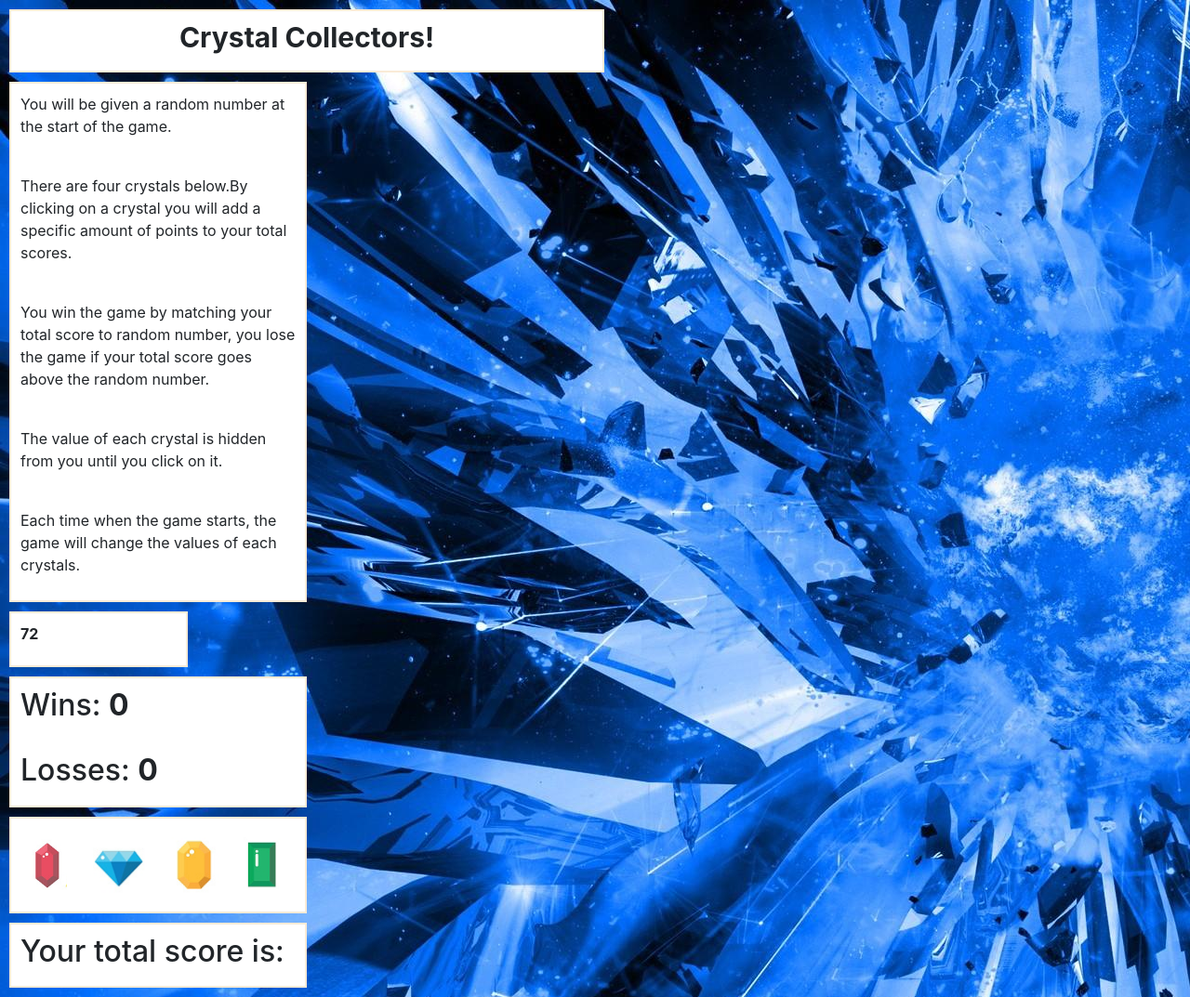
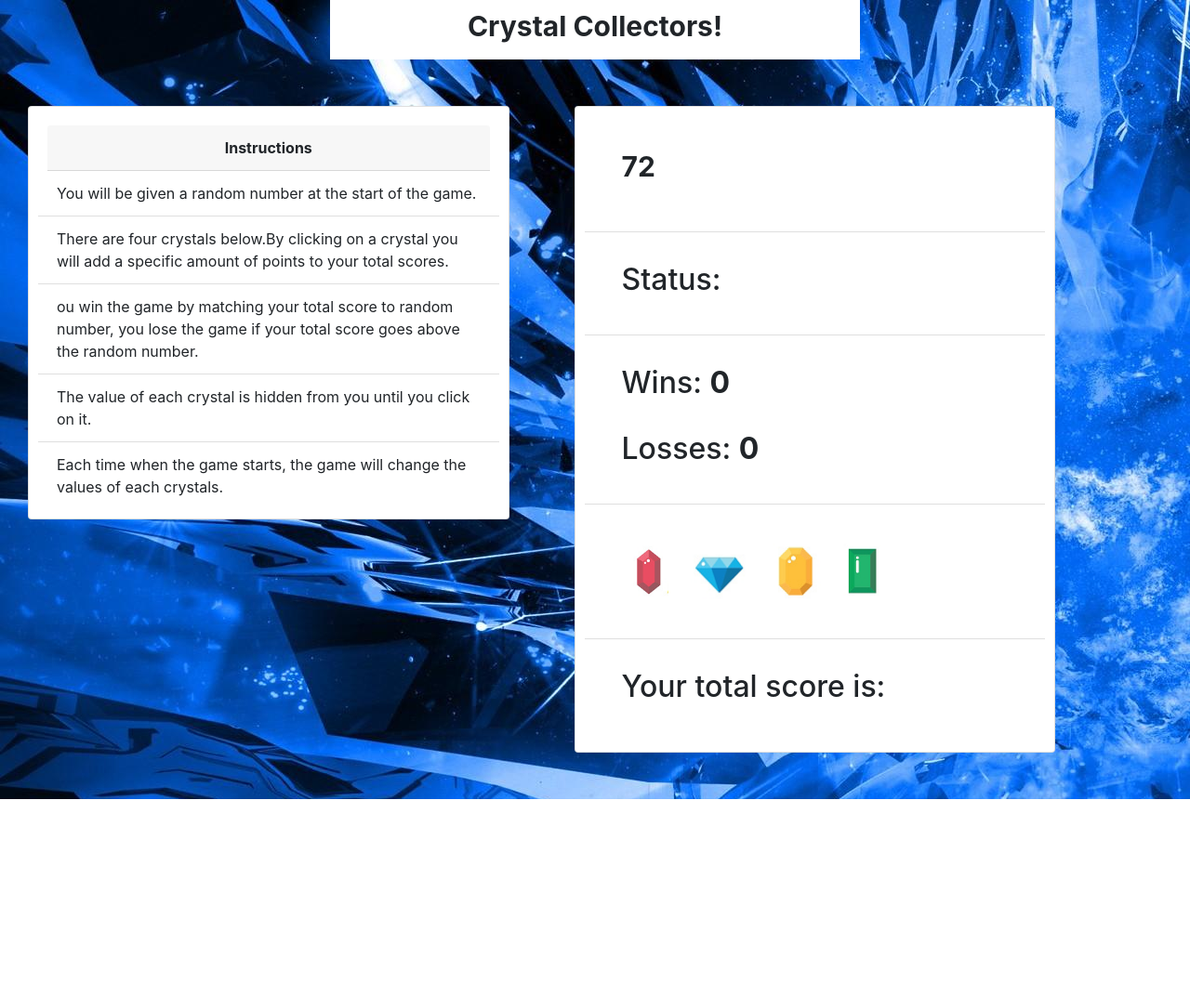
Before and after one commit to nakellw/unit-4-game, a plain HTML site: page index.html in a window 1280 px wide. Shown: the whole page at 93% size. After the commit the page ends 860 px from the top, so only its background shows below. Drawn offline with nearby package versions, Linux system fonts and the light colour scheme.

Commit message:
css changes

```diff
--- a/assets/css/style.css
+++ b/assets/css/style.css
@@ -1,12 +1,12 @@
 body {
     background-image: url(../images/blue-crystals-explosions-1920x1080-109134.jpg);
 }
+*{
+    box-sizing: inherit;
+}
+div{
 
-div{
-    background-color: white;
     margin: 10px;
-    width:25%;
-    border: solid 2px antiquewhite;
     padding: 10px;
 }
 
@@ -21,13 +21,19 @@ h1{
 }
 
 .header{
-    width: 50%;
+    width: 43%;
     background-color: #ffffff;
+    margin: auto;
+
+}
+.card-header{
+    text-align: center;
+    font-weight: bolder;
 }
 
-.instruction {
-    width: 50%;
-
+#randomNumber{
+    font-weight: bold;
+    font-size: 30px;
 }
 
 .gem{
--- a/assets/javascript/javascript.js
+++ b/assets/javascript/javascript.js
@@ -41,7 +41,7 @@ function reset(){
 
 function GOOD(){
     alert("You won!");
-    win++;
+    wins++;
     $('#numberWins').text(wins);
     reset();
 }
--- a/index.html
+++ b/index.html
@@ -16,25 +16,50 @@
         <h1>Crystal Collectors!</h1>
     </div>
 
-    <div class="instructions">
-        <p>You will be given a random number at the start of the game.</p>
-        <br>
-        <p>There are four crystals below.By clicking on a crystal you will add a specific amount of points to your total scores.</p>
-        <br>
-        <p>You win the game by matching your total score to random number, you lose the game if your total score goes above
-            the random number.</p>
-        <br>
-        <p>The value of each crystal is hidden from you until you click on it.</p>
-        <br>
-        <p>Each time when the game starts, the game will change the values of each crystals.</p>
 
+    <div class="row">
+        <div class="col-sm-5">
+            <div class="card">
+                <div class="card-header">
+                    Instructions
+                </div>
+                <ul class="list-group list-group-flush">
+                    <li class="list-group-item">You will be given a random number at the start of the game.</li>
+                    <li class="list-group-item">There are four crystals below.By clicking on a crystal you will add a specific amount of points to your
+                        total scores.
+                    </li>
+                    <li class="list-group-item">ou win the game by matching your total score to random number, you lose the game if your total score
+                        goes above the random number.</li>
+                    <li class="list-group-item">The value of each crystal is hidden from you until you click on it.
+                    </li>
+                    <li class="list-group-item">
+                        Each time when the game starts, the game will change the values of each crystals.
+                    </li>
+                </ul>
+            </div>
         </div>
 
+        <div class="col-sm-5">
+            <div class="card">
+                <ul class="list-group list-group-flush">
+
+                    <li class="list-group-item">
                         <div class="numberToMatch">
                             <span id="randomNumber"></span>
                         </div>
 
+                    </li>
+                    <li class="list-group-item">
+                        <div class="status">
+                            <h2>Status:</h2>
+                            <span id="gameStatus"></span>
+                        </div>
+
+                    </li>
+                    <li class="list-group-item">
                         <div class="winLosses">
+
+
                             <h2>Wins:
                                 <span id="numberWins"></span>
                             </h2>
@@ -44,6 +69,8 @@
                             </h2>
                         </div>
 
+                    </li>
+                    <li class="list-group-item">
                         <div class="gems">
                             <img src="assets/images/redGem.png" alt="redGem" class="one" id="redGem">
                             <img src="assets/images/blueGem.png" alt="blueGem" class="two" id="blueGem">
@@ -51,15 +78,27 @@
                             <img src="assets/images/greenGem.png" alt="greenGem" class="four" id="greenGem">
                         </div>
 
+                    </li>
+                    <li class="list-group-item">
+
                         <div class="totalScore">
                             <h2>Your total score is:
                                 <span id="finalTotal"></span>
                             </h2>
                         </div>
+                    </li>
+                </ul>
+            </div>
+
+
+
+        </div>
+    </div>
+    </div>
 
     <script src="https://code.jquery.com/jquery-2.2.4.js"></script>
 
-    <script type= "text/javascript" src="assets/javascript/javascript.js" ></script>
+    <script type="text/javascript" src="assets/javascript/javascript.js"></script>
 
 
 
```
Lines whose indentation alone changed are shown as unchanged.
